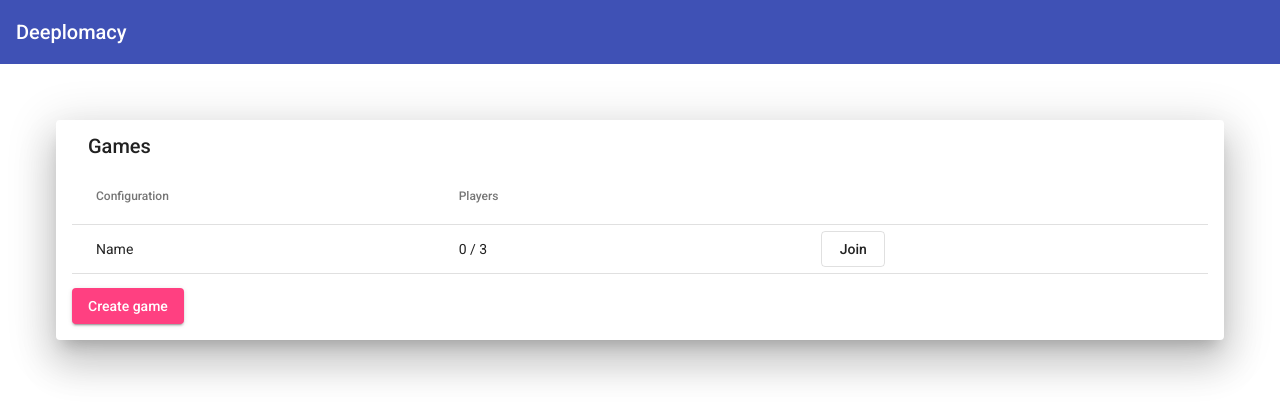
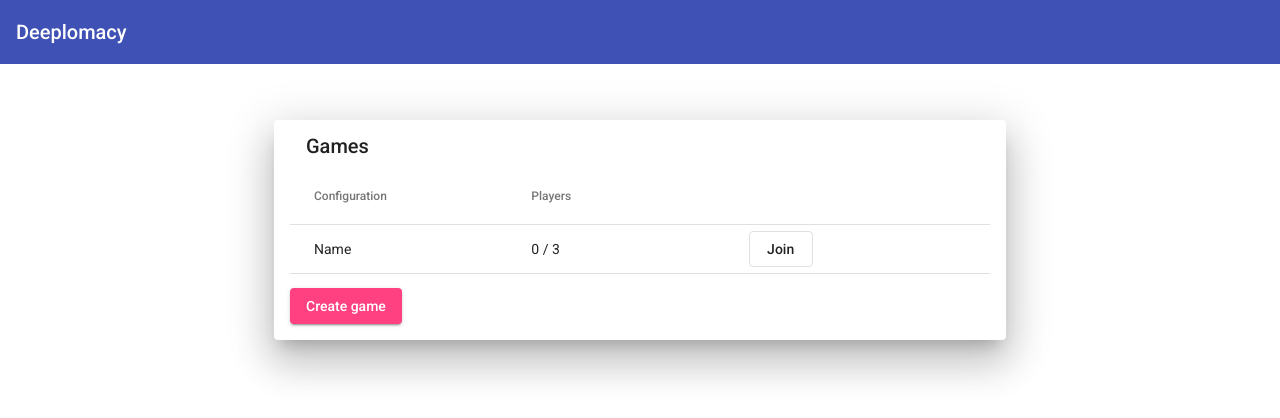
Before and after one commit to sytzez/deeplomacy, an Angular app in the folder resources/angular/: page / in a window 1280 px wide. Shown: the top 418 px of the page. Built offline with nearby package versions, Linux system fonts and the light colour scheme.

Commit message:
[Update] Max width of card

```diff
--- a/resources/angular/src/app/pages/games-index/games-index.component.scss
+++ b/resources/angular/src/app/pages/games-index/games-index.component.scss
@@ -1,3 +1,9 @@
-.mat-table {
-    margin-bottom: 1em;
+mat-card {
+    max-width: 50em;
+    margin-left: auto;
+    margin-right: auto;
+
+    .mat-table {
+        margin-bottom: 1em;
+    }
 }
```
